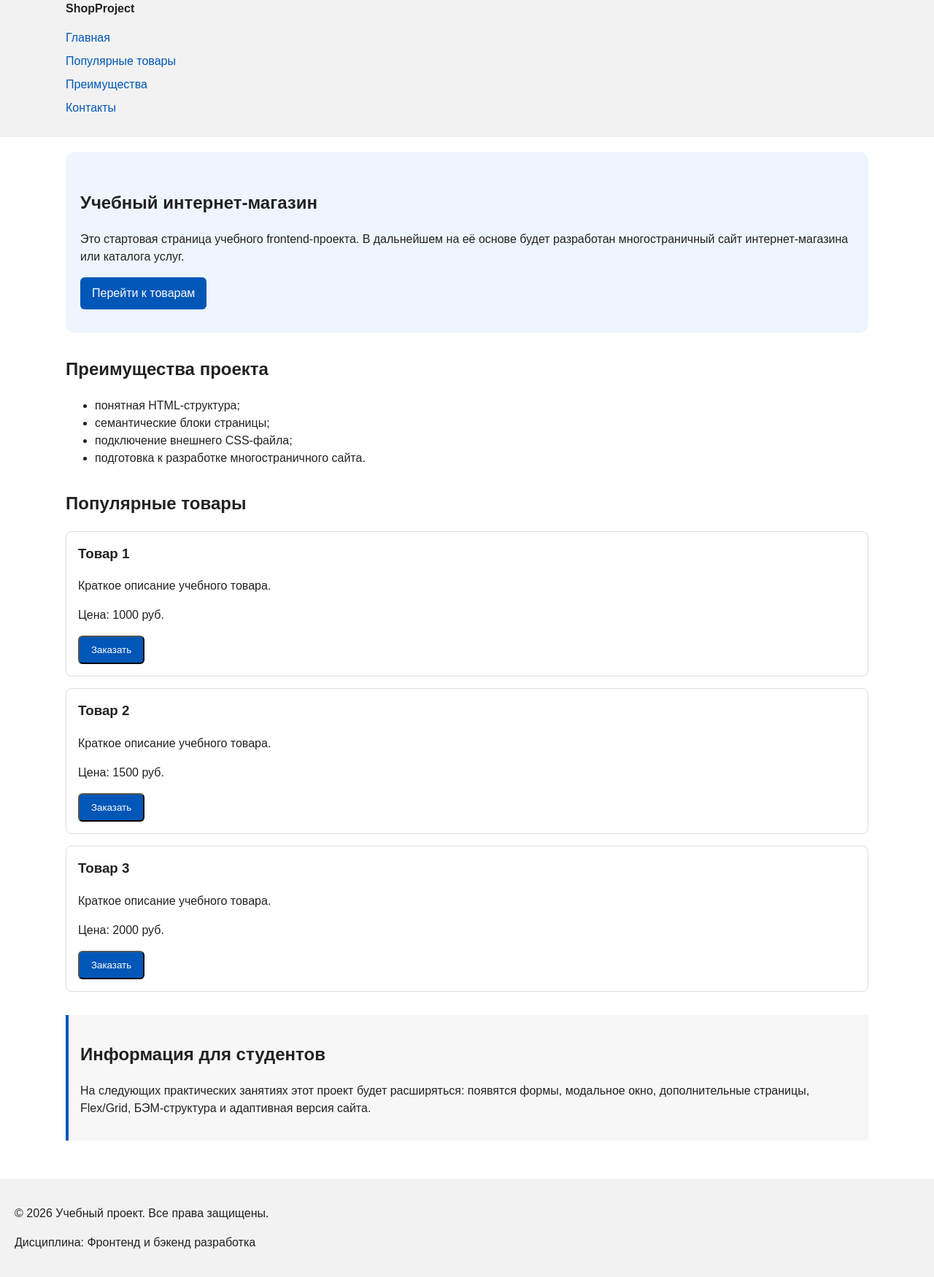
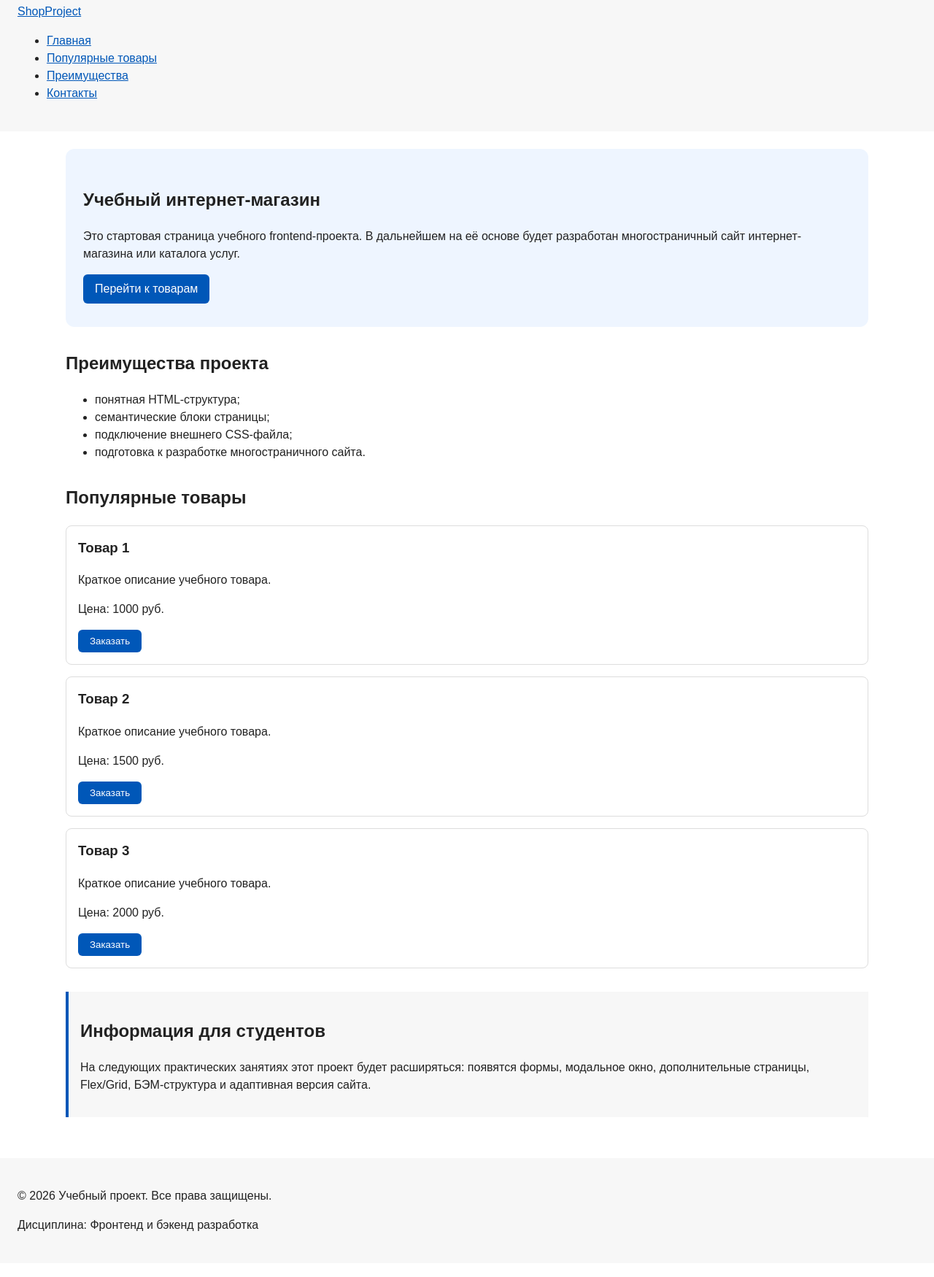
Before and after one commit to vovelio/kr1-html-css-shop, a plain HTML site: page index.html in a window 1280 px wide. Shown: the part 20-1770 px from the top of the page at 73% size. Drawn offline with Linux system fonts and the light colour scheme.

Commit message:
refactor: organize CSS variables and states

```diff
--- a/css/style.css
+++ b/css/style.css
@@ -1,269 +1,223 @@
-/*
-  Универсальное правило для всех элементов.
-  border-box делает расчёт размеров более понятным:
-  width включает content, padding и border.
-*/
+/* ===============================
+   1. Переменные проекта
+   =============================== */
+
+:root {
+  /* Основные цвета проекта */
+  --color-bg: #ffffff;
+  --color-text: #222222;
+  --color-muted: #666666;
+  --color-primary: #0057b8;
+  --color-primary-dark: #003f86;
+  --color-border: #dddddd;
+  --color-surface: #f7f7f7;
+  --color-surface-accent: #eef5ff;
+  --color-danger: #b00020;
+  --color-success: #168a2f;
+  --color-success-bg: #eefaf0;
+  --color-white: #ffffff;
+
+  /* Отступы */
+  --space-xs: 4px;
+  --space-sm: 8px;
+  --space-md: 16px;
+  --space-lg: 24px;
+  --space-xl: 32px;
+
+  /* Скругления */
+  --radius-sm: 6px;
+  --radius-md: 8px;
+  --radius-lg: 12px;
+
+  /* Размеры */
+  --container-width: 1100px;
+}
+
+
+/* ===============================
+   2. Базовые стили
+   =============================== */
+
 * {
   box-sizing: border-box;
 }
 
-/*
-  Убираем стандартный внешний отступ браузера у body.
-  Без этого вокруг страницы может появиться белая рамка.
-*/
 body {
   margin: 0;
   font-family: Arial, sans-serif;
   line-height: 1.5;
-  color: #222222;
-  background-color: #ffffff;
+  color: var(--color-text);
+  background-color: var(--color-bg);
 }
-/*
-  Задаём внутренние отступы для основных областей страницы.
-  Это делает содержимое визуально отделённым от краёв окна браузера.
-*/
+
 header,
 main,
 footer {
-  padding: 20px;
+  padding: var(--space-lg);
 }
 
-/*
-  Оформляем шапку страницы.
-  Пока используется простой светло-серый фон.
-*/
 header {
-  background-color: #f2f2f2;
+  background-color: var(--color-surface);
 }
 
-/*
-  Оформляем подвал страницы тем же фоном,
-  чтобы визуально отделить его от основного содержимого.
-*/
 footer {
-  background-color: #f2f2f2;
-}
-/*
-  Ограничиваем ширину содержимого шапки,
-  чтобы оно не растягивалось слишком сильно на широких экранах.
-*/
-.site-header {
-  max-width: 1100px;
-  margin: 0 auto;
+  background-color: var(--color-surface);
 }
 
-/*
-  Оформляем текстовый логотип.
-*/
-.site-logo {
-  font-weight: bold;
-  text-decoration: none;
-  color: #222222;
+/* ===============================
+   3. Общие элементы интерфейса
+   =============================== */
+
+a {
+  color: var(--color-primary);
 }
 
-/*
-  Убираем стандартные отступы и маркеры списка навигации.
-*/
-.site-nav__list {
-  padding: 0;
-  margin: 16px 0 0;
-  list-style: none;
+a:hover {
+  color: var(--color-primary-dark);
 }
 
-/*
-  Добавляем расстояние между пунктами меню.
-*/
-.site-nav__list li {
-  margin-bottom: 8px;
+a:focus-visible {
+  outline: 2px solid var(--color-primary);
+  outline-offset: 3px;
 }
 
-/*
-  Оформляем ссылки меню.
-*/
-.site-nav__list a {
-  color: #0057b8;
+.button {
+  display: inline-block;
+  padding: var(--space-sm) var(--space-md);
+  color: var(--color-white);
+  background-color: var(--color-primary);
   text-decoration: none;
+  border: none;
+  border-radius: var(--radius-sm);
+  cursor: pointer;
 }
 
-/*
-  При наведении мыши подчёркиваем ссылку.
-  Подробно состояния интерфейса будут рассмотрены в практической работе 1.7.
-*/
-.site-nav__list a:hover {
-  text-decoration: underline;
-}
-/*
-  Hero-блок — первый крупный блок страницы.
-  Он визуально отделяется от остальных разделов фоном и отступами.
-*/
-.hero {
-  max-width: 1100px;
-  margin: 0 auto 32px;
-  padding: 32px 20px;
-  background-color: #eef5ff;
-  border-radius: 12px;
+.button:hover {
+  background-color: var(--color-primary-dark);
 }
 
-/*
-  Общий класс для разделов страницы.
-*/
-.section {
-  max-width: 1100px;
-  margin: 0 auto 32px;
+.button:focus-visible {
+  outline: 2px solid var(--color-primary);
+  outline-offset: 3px;
 }
 
-/*
-  Убираем лишний верхний отступ у заголовков разделов.
-*/
+.button:disabled {
+  opacity: 0.6;
+  cursor: not-allowed;
+}
+
+
+/* ===============================
+   4. Компоненты страницы
+   =============================== */
+
+.hero {
+  max-width: var(--container-width);
+  margin: 0 auto var(--space-xl);
+  padding: var(--space-xl) var(--space-lg);
+  background-color: var(--color-surface-accent);
+  border-radius: var(--radius-lg);
+}
+
+.section {
+  max-width: var(--container-width);
+  margin: 0 auto var(--space-xl);
+}
+
 .section h2 {
   margin-top: 0;
 }
-/*
-  Карточка товара — самостоятельный блок.
-  На следующих занятиях карточки будут доработаны и выстроены в сетку.
-*/
+
 .product-card {
-  margin-bottom: 16px;
-  padding: 16px;
-  border: 1px solid #dddddd;
-  border-radius: 8px;
-  background-color: #ffffff;
+  margin-bottom: var(--space-md);
+  padding: var(--space-md);
+  border: 1px solid var(--color-border);
+  border-radius: var(--radius-md);
+  background-color: var(--color-bg);
 }
 
-/*
-  Убираем лишний верхний отступ у заголовка карточки.
-*/
+.product-card:hover {
+  border-color: var(--color-primary);
+}
+
 .product-card h3 {
   margin-top: 0;
 }
-/*
-  Пока это обычная ссылка, но визуально она оформляется как кнопка.
-*/
-.button {
-  display: inline-block;
-  padding: 10px 16px;
-  color: #ffffff;
-  background-color: #0057b8;
-  text-decoration: none;
-  border-radius: 6px;
+.aside-info {
+  max-width: var(--container-width);
+  margin: 0 auto var(--space-xl);
+  padding: var(--space-md);
+  border-left: 4px solid var(--color-primary);
+  background-color: var(--color-surface);
 }
 
-/*
-  Простое состояние наведения для кнопки.
-*/
-.button:hover {
-  background-color: #003f86;
+
+/* ===============================
+   5. Форма и модальное окно
+   =============================== */
+
+.order-dialog {
+  width: min(100% - 32px, 560px);
+  padding: var(--space-lg);
+  border: none;
+  border-radius: var(--radius-lg);
 }
 
-/*
-  Дополнительный информационный блок.
-*/
-.aside-info {
-  max-width: 1100px;
-  margin: 0 auto 32px;
-  padding: 16px;
-  border-left: 4px solid #0057b8;
-  background-color: #f7f7f7;
-}
-
-/*
-  Модальное окно.
-  Элемент dialog сам умеет открываться поверх страницы.
-*/
-.order-dialog {
-  width: min(100% - 32px, 560px);
-  padding: 24px;
-  border: none;
-  border-radius: 12px;
-}
-
-/*
-  Затемнение фона за модальным окном.
-*/
 .order-dialog::backdrop {
   background-color: rgba(0, 0, 0, 0.5);
 }
 
-/*
-  Поле формы.
-  Каждый блок получает нижний отступ.
-*/
 .form-field {
-  margin-bottom: 16px;
+  margin-bottom: var(--space-md);
 }
 
-/*
-  Подпись поля.
-*/
 .form-field label {
   display: block;
-  margin-bottom: 6px;
+  margin-bottom: var(--space-xs);
 }
 
-/*
-  Основные поля формы.
-*/
 .form-field input,
 .form-field select,
 .form-field textarea {
   width: 100%;
   padding: 10px 12px;
-  border: 1px solid #cccccc;
-  border-radius: 6px;
+  border: 1px solid var(--color-border);
+  border-radius: var(--radius-sm);
   font: inherit;
 }
 
-/*
-  Checkbox не должен занимать всю ширину.
-*/
 .form-field input[type="checkbox"] {
   width: auto;
 }
 
-/*
-  Подсказка под полем телефона.
-*/
 .form-field small {
   display: block;
-  margin-top: 4px;
-  color: #666666;
+  margin-top: var(--space-xs);
+  color: var(--color-muted);
 }
 
-/*
-  Видимый фокус для клавиатурной навигации.
-*/
+.form-field input:hover,
+.form-field select:hover,
+.form-field textarea:hover {
+  border-color: var(--color-primary);
+}
+
 .form-field input:focus-visible,
 .form-field select:focus-visible,
 .form-field textarea:focus-visible,
 .form-actions button:focus-visible {
-  outline: 2px solid #0057b8;
-  outline-offset: 2px;
+  outline: 2px solid var(--color-primary);
+  outline-offset: 3px;
 }
 
-/*
-  Подсветка ошибочных полей.
-  Атрибут aria-invalid будет добавляться через JavaScript.
-*/
 [aria-invalid="true"] {
-  border-color: #b00020;
+  border-color: var(--color-danger);
 }
 
-/*
-  Кнопки формы.
-*/
-.form-actions {
-  display: flex;
-  gap: 12px;
-  margin-top: 20px;
+.success-message {
+  max-width: var(--container-width);
+  margin: var(--space-lg) auto;
+  padding: var(--space-md);
+  border-left: 4px solid var(--color-success);
+  background-color: var(--color-success-bg);
 }
-
-/*
-  Сообщение об успешной отправке.
-*/
-.success-message {
-  max-width: 1100px;
-  margin: 24px auto;
-  padding: 16px;
-  border-left: 4px solid #168a2f;
-  background-color: #eefaf0;
-}
```
Also changed, not shown: 1 other file.
